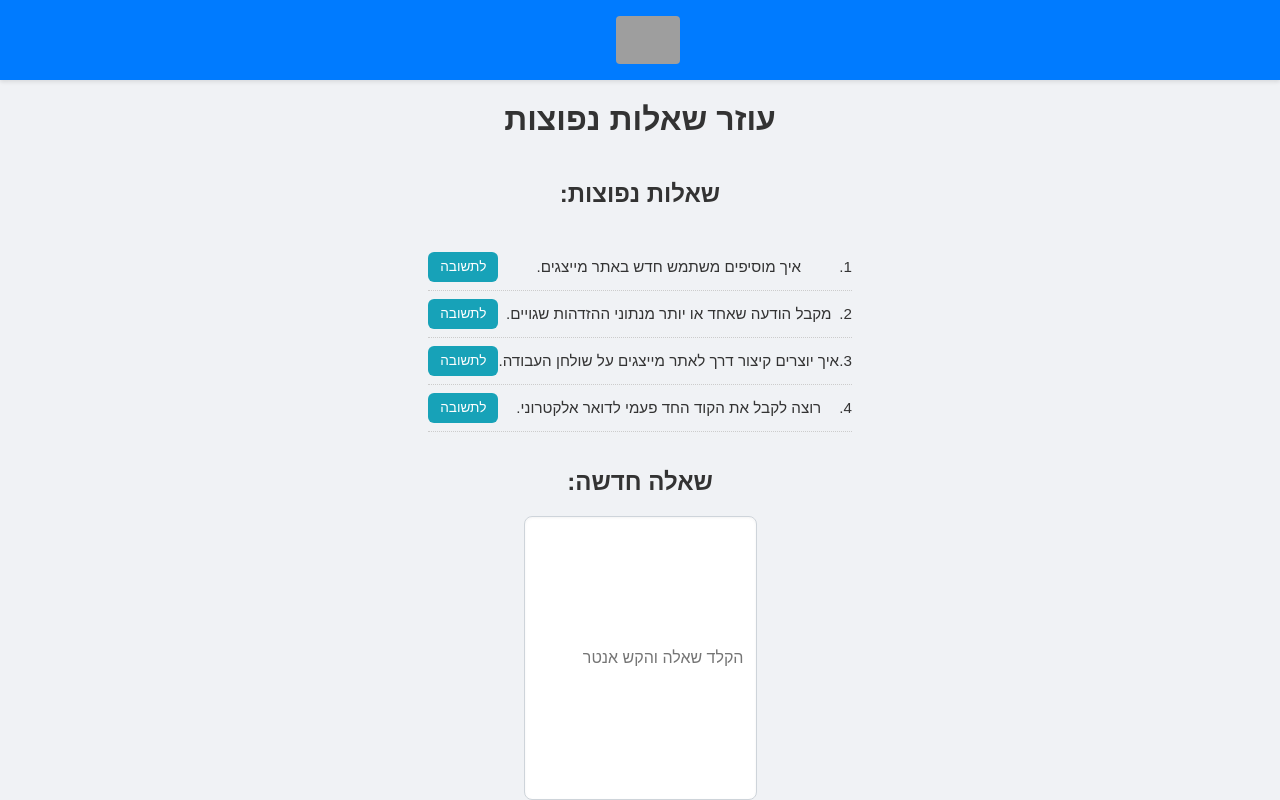
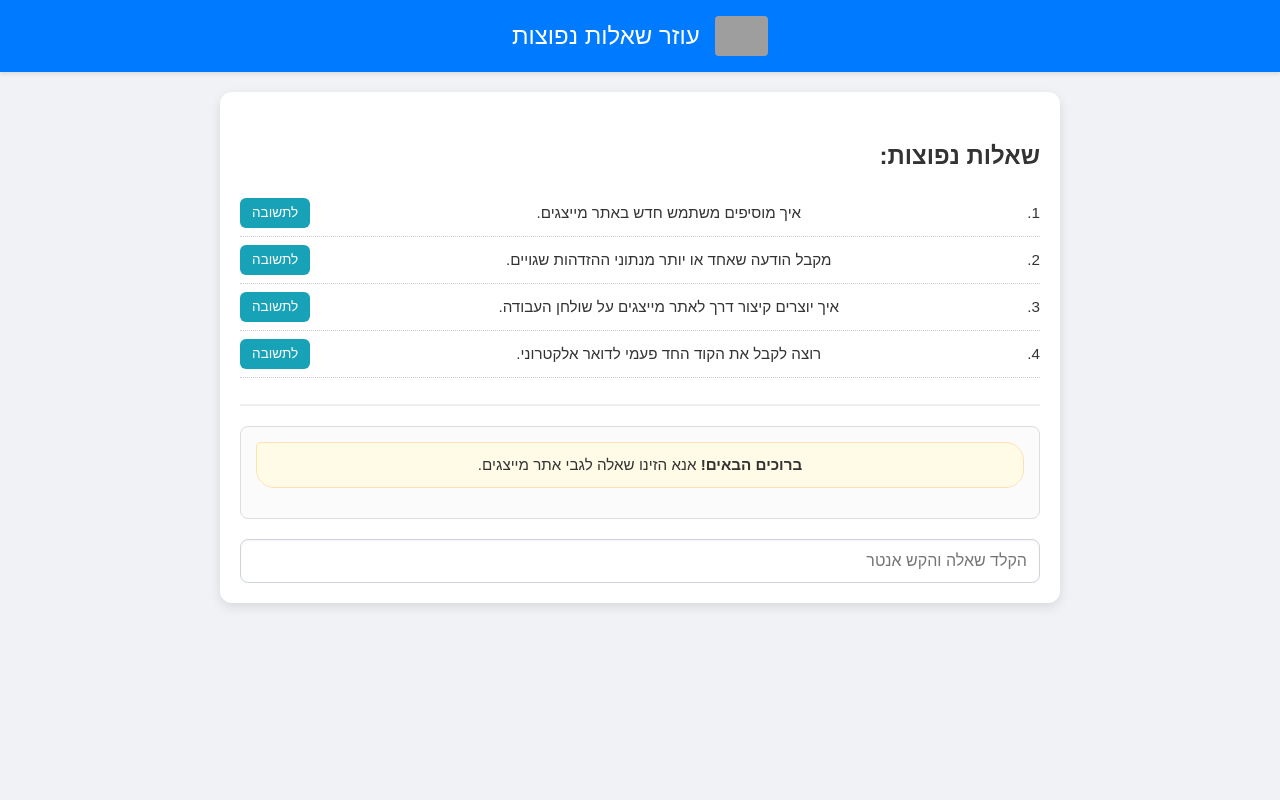
Before and after one commit to arie5981/faq2, a Flask app: page / in a window 1280 px wide. Run offline with Flask 3, Linux system fonts and the light colour scheme; grey boxes are pictures that could not be loaded.

Commit message:
Update index.html

```diff
--- a/templates/index.html
+++ b/templates/index.html
@@ -3,16 +3,25 @@
 <head>
     <meta charset="UTF-8">
     <meta name="viewport" content="width=device-width, initial-scale=1.0">
-    <title>תמיכה לאתר מייצגים - Flask/Render</title>
+    <title>עוזר שאלות נפוצות - אתר מייצגים</title>
+    <!-- קישור לקובץ CSS סטטי -->
     <link rel="stylesheet" href="{{ url_for('static', filename='style.css') }}">
+    <script>
+        // פונקציה לבדיקת הטעינה
+        window.onload = function() {
+            console.log("Page loaded successfully.");
+        };
+    </script>
 </head>
 <body>
     <div class="header-bar">
-        <img src="{{ url_for('static', filename='logobtl.png') }}" alt="לוגו הביטוח הלאומי" class="header-logo" style="height:48px;">
+        <img src="{{ url_for('static', filename='logobtl.png') }}" alt="לוגו הביטוח הלאומי" class="header-logo">
+        <h1 class="header-title">עוזר שאלות נפוצות</h1>
     </div>
 
-    <h1>עוזר שאלות נפוצות</h1>
-
+    <div class="container">
+        <!-- הצגת השאלות הנפוצות באמצעות Jinja2 -->
+        <div class="faq-container">
             <h2>שאלות נפוצות:</h2>
             <ul id="faq-list">
                 {% for q in popular_questions %}
@@ -23,30 +32,44 @@
                     </li>
                 {% endfor %}
             </ul>
+        </div>
 
-    <h2>שאלה חדשה:</h2>
+        <!-- אזור היסטוריית הצ'אט (פותר בעיה 1) -->
+        <div id="chat-history">
+            <!-- כאן יופיעו בועות השיחה -->
+            <div class="chat-item assistant-text welcome-message">
+                <strong>ברוכים הבאים!</strong> אנא הזינו שאלה לגבי אתר מייצגים.
+            </div>
+        </div>
+
+        <!-- אזור החיפוש הראשי -->
+        <div class="input-area">
             <input type="text" id="query-input" placeholder="הקלד שאלה והקש אנטר">
             <button id="submit-btn" style="display:none;">שלח</button>
-
-    <div id="response-area"></div>
+        </div>
+    </div>
 
     <script>
         // ============================================
-        // JavaScript לטיפול ב-AJAX וקליקים
+        // JavaScript לטיפול ב-AJAX וקליקים (פותר בעיה 1)
         // ============================================
         document.addEventListener('DOMContentLoaded', function() {
             const queryInput = document.getElementById('query-input');
-            const responseArea = document.getElementById('response-area');
+            const chatHistory = document.getElementById('chat-history');
             const faqList = document.getElementById('faq-list');
 
             function performSearch(query) {
                 if (!query) return;
 
-                // 1. הצגת השאלה של המשתמש
-                responseArea.innerHTML = `<div class="user-bubble"><strong>שאלה:</strong> ${query}</div>`;
-                responseArea.innerHTML += `<div class="assistant-text">... מחפש תשובה ...</div>`;
+                // 1. הוספת בועת שאלה של המשתמש להיסטוריה
+                chatHistory.innerHTML += `<div class="chat-item user-bubble"><strong>את/ה:</strong> ${query}</div>`;
 
-                // 2. שליחת בקשת AJAX לשרת Flask
+                // 2. הוספת הודעת טעינה
+                const loadingId = `loading-${Date.now()}`;
+                chatHistory.innerHTML += `<div id="${loadingId}" class="chat-item assistant-text loading-message">... מחפש תשובה ...</div>`;
+                chatHistory.scrollTop = chatHistory.scrollHeight; // גלילה לתחתית
+
+                // 3. שליחת בקשת AJAX לשרת Flask
                 fetch('/search', {
                     method: 'POST',
                     headers: {
@@ -56,27 +79,46 @@
                 })
                 .then(response => response.json())
                 .then(data => {
-                    responseArea.innerHTML = `<div class="user-bubble"><strong>שאלה:</strong> ${query}</div>`;
+                    // הסרת הודעת הטעינה
+                    const loadingElement = document.getElementById(loadingId);
+                    if (loadingElement) loadingElement.remove();
 
-                    let content = `<div class="assistant-text"><strong>תשובה:</strong><br>${data.answer}</div>`;
+                    let content = '';
 
-                    if (data.similar_questions && data.similar_questions.length > 0) {
-                        content += '<h4>שאלות קשורות:</h4><ul>';
-                        data.similar_questions.forEach((q, index) => {
-                            content += `<li>${index + 1}. <span class="related-q" data-question="${q}">${q}</span></li>`;
-                        });
-                        content += '</ul>';
+                    if (data.success) {
+                         // קוראים את answer_html המעוצב מהשרת (פותר בעיות 2 ו-3)
+                        content = `<div class="chat-item assistant-text"><strong>עוזר:</strong><br>${data.answer_html}</div>`;
+                    } else {
+                        content = `<div class="chat-item assistant-text error-message"><strong>עוזר:</strong><br>${data.answer_html}</div>`;
                     }
 
-                    responseArea.innerHTML += content;
+                    // הוספת התשובה המעוצבת להיסטוריה
+                    chatHistory.innerHTML += content;
+
+                    // טיפול בשאלות קשורות (אם קיימות)
+                    if (data.similar_questions && data.similar_questions.length > 0) {
+                        let relatedHtml = '<div class="related-questions-box">';
+                        relatedHtml += '<h4>שאלות קשורות שעשויות לעניין:</h4><ul>';
+                        data.similar_questions.forEach((q, index) => {
+                            relatedHtml += `<li>${index + 1}. <span class="related-q" data-question="${q}">${q}</span></li>`;
+                        });
+                        relatedHtml += '</ul></div>';
+                        chatHistory.innerHTML += relatedHtml;
+                    }
+
+                    // גלילה אוטומטית בסיום התשובה
+                    chatHistory.scrollTop = chatHistory.scrollHeight;
                 })
                 .catch(error => {
                     console.error('Error:', error);
-                    responseArea.innerHTML = `<div class="assistant-text" style="color: red;">אירעה שגיאה בחיבור לשרת או ל-OpenAI.</div>`;
+                    const loadingElement = document.getElementById(loadingId);
+                    if (loadingElement) loadingElement.remove();
+                    chatHistory.innerHTML += `<div class="chat-item assistant-text error-message"><strong>שגיאה:</strong> אירעה שגיאה בחיבור לשרת או ל-OpenAI.</div>`;
+                    chatHistory.scrollTop = chatHistory.scrollHeight;
                 });
             }
 
-            // 3. אירוע שליחה בכפתור אנטר
+            // 4. אירוע שליחה בכפתור אנטר
             queryInput.addEventListener('keypress', function(e) {
                 if (e.key === 'Enter') {
                     performSearch(queryInput.value);
@@ -84,7 +126,7 @@
                 }
             });
 
-            // 4. אירוע קליק על שאלות נפוצות
+            // 5. אירוע קליק על שאלות נפוצות
             faqList.addEventListener('click', function(e) {
                 if (e.target.classList.contains('answer-btn')) {
                     const q = e.target.getAttribute('data-question');
@@ -92,8 +134,8 @@
                 }
             });
 
-            // 5. אירוע קליק על שאלות קשורות
-             responseArea.addEventListener('click', function(e) {
+            // 6. אירוע קליק על שאלות קשורות
+             chatHistory.addEventListener('click', function(e) {
                 if (e.target.classList.contains('related-q')) {
                     const q = e.target.getAttribute('data-question');
                     performSearch(q);
```
Lines whose indentation alone changed are shown as unchanged.
